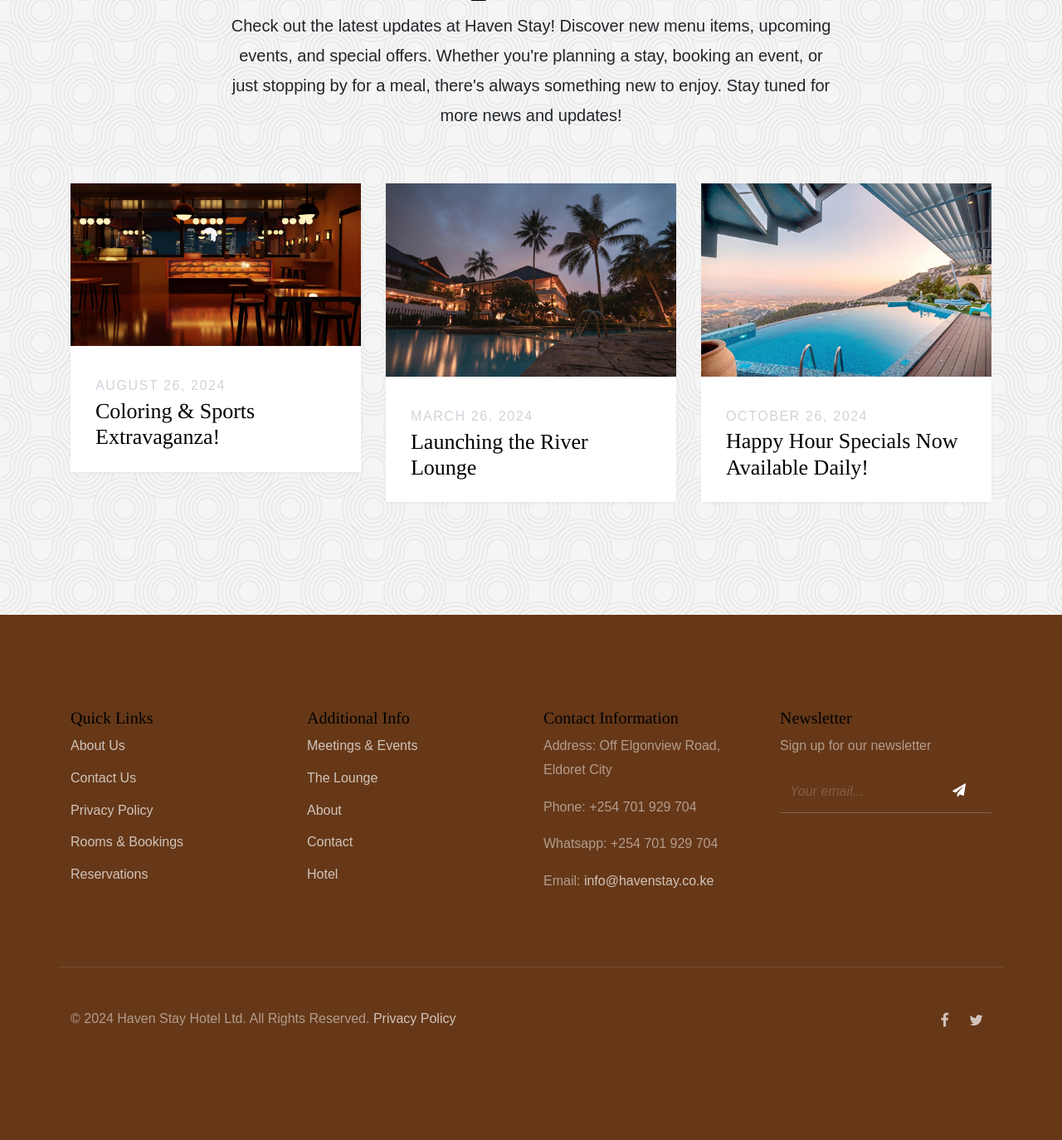
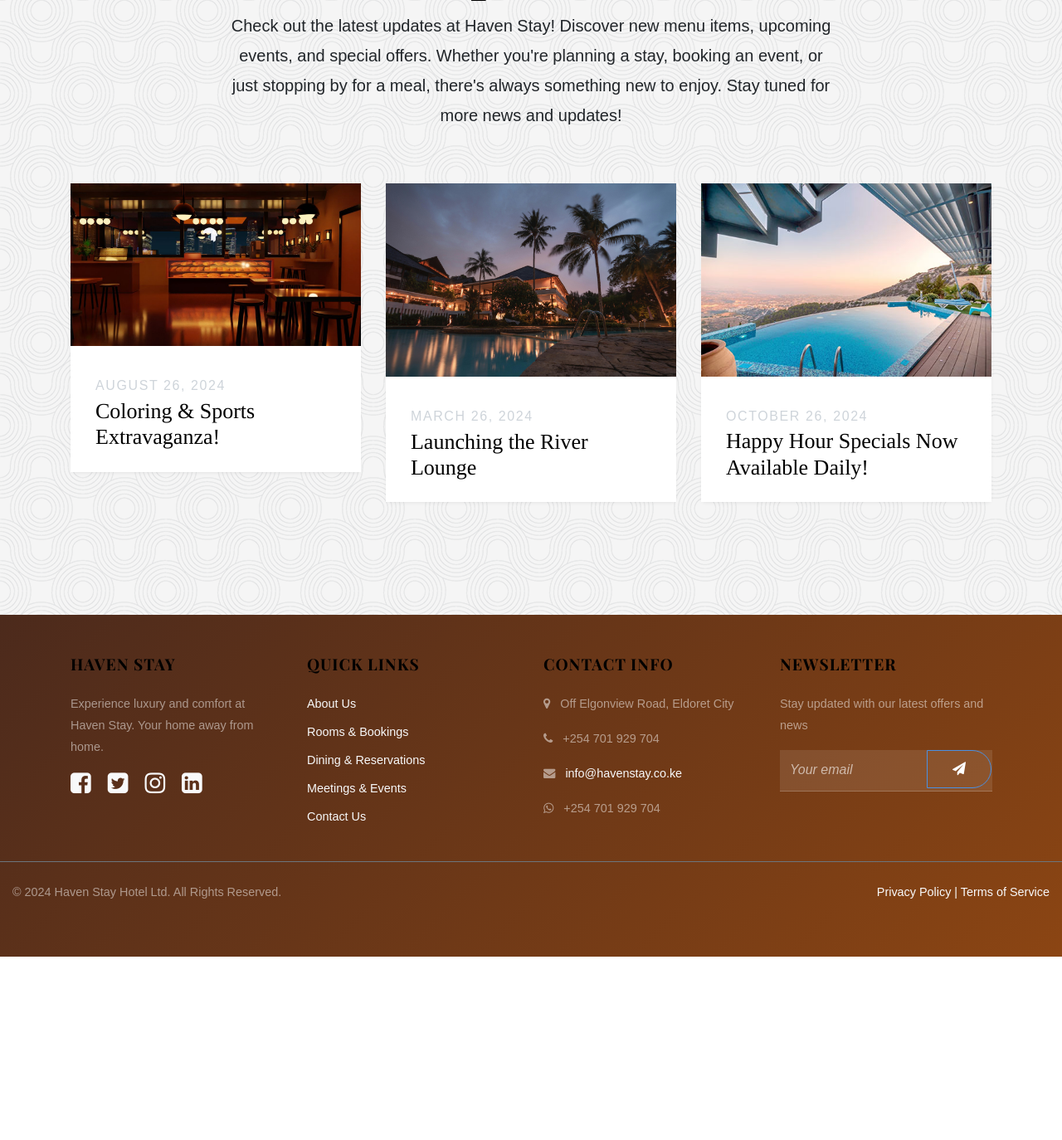
Before and after one commit to Cheruiyot-dev/stayweb, a Flask app: page / in a window 1280 px wide. Shown: the part 3215-4589 px from the top of the page at 83% size. After the commit the page ends 4368 px from the top, so only its background shows below. Run offline with Flask 3, Linux system fonts and the light colour scheme; some libraries are stand-ins or nearby versions; some web fonts are replaced.

Commit message:
add gallery page

```diff
--- a/app/routes/guest_routes.py
+++ b/app/routes/guest_routes.py
@@ -12,6 +12,11 @@ guest_bp = Blueprint('guest', __name__, template_folder='../templates')
 @guest_bp.route('/')
 def index():
     return render_template('guest/index.html')
+
+
+@guest_bp.route('/gallery')
+def gallery():
+    return render_template('guest/gallery.html')
 
 @guest_bp.route('/about')
 def about():
--- a/app/static/css/style.css
+++ b/app/static/css/style.css
@@ -853,7 +853,7 @@ textarea.form-control {
 }
 
 .footer-section {
-  background: #663818;
+  background-color: #663818;
   color: #fff;
 }
 
@@ -1053,3 +1053,127 @@ textarea.form-control {
   -webkit-box-shadow: 0 2px 7px 0 rgba(0, 0, 0, 0.2);
   box-shadow: 0 2px 7px 0 rgba(0, 0, 0, 0.2);
 }
+
+
+/* Added footer */
+/*
+@import url('https://fonts.googleapis.com/css2?family=Playfair+Display:wght@400;700&family=Raleway:wght@300;400;600&display=swap');
+
+.footer-font {
+    font-family: 'Raleway', sans-serif;
+}
+
+.footer-heading {
+    font-family: 'Playfair Display', serif;
+    font-weight: 700;
+}
+
+.footer-section {
+    font-size: 0.9rem;
+    background: #663818;
+  color: #fff;
+}
+
+.footer-section h5 {
+    font-size: 1.2rem;
+    margin-bottom: 1.5rem;
+    letter-spacing: 1px;
+}
+
+.footer-section .social-icons a:hover {
+    opacity: 0.8;
+}
+
+.footer-newsletter .form-control {
+    background-color: rgba(255, 255, 255, 0.1);
+    border-color: rgba(255, 255, 255, 0.1);
+    color: #fff;
+    font-family: 'Raleway', sans-serif;
+}
+
+.footer-newsletter .form-control::placeholder {
+    color: rgba(255, 255, 255, 0.5);
+}
+
+.footer-newsletter .btn-primary {
+    background-color: #007bff;
+    border-color: #007bff;
+    font-family: 'Raleway', sans-serif;
+    font-weight: 600;
+}
+
+.footer-newsletter .btn-primary:hover {
+    background-color: #0056b3;
+    border-color: #0056b3;
+} */
+
+
+@import url('https://fonts.googleapis.com/css2?family=Playfair+Display:wght@400;700&family=Raleway:wght@300;400;600&display=swap');
+
+.footer-font {
+    font-family: 'Raleway', sans-serif;
+}
+
+.footer-heading {
+    font-family: 'Playfair Display', serif;
+    font-weight: 700;
+}
+
+.footer-section {
+    font-size: 0.9rem;
+    background: linear-gradient(135deg, #4c2a1c 0%, #8b4513 100%);
+    color: #ffffff;
+}
+
+.footer-section h5 {
+    font-size: 1.2rem;
+    margin-bottom: 1.5rem;
+    letter-spacing: 1px;
+}
+
+.footer-section .social-icons a {
+    color: #ffffff;
+    transition: opacity 0.3s ease;
+}
+
+.footer-section .social-icons a:hover {
+    opacity: 0.8;
+}
+
+.footer-section a {
+    color: #ffffff;
+    transition: color 0.3s ease;
+}
+
+.footer-section a:hover {
+    color: #f0f0f0;
+    text-decoration: none;
+}
+
+.footer-newsletter .form-control {
+    background-color: rgba(255, 255, 255, 0.1);
+    border-color: rgba(255, 255, 255, 0.2);
+    color: #fff;
+    font-family: 'Raleway', sans-serif;
+}
+
+.footer-newsletter .form-control::placeholder {
+    color: rgba(255, 255, 255, 0.6);
+}
+
+.footer-newsletter .btn-primary {
+    background-color: #4a90e2;
+    border-color: #4a90e2;
+    font-family: 'Raleway', sans-serif;
+    font-weight: 600;
+    transition: background-color 0.3s ease, border-color 0.3s ease;
+}
+
+.footer-newsletter .btn-primary:hover {
+    background-color: #357abd;
+    border-color: #357abd;
+}
+
+.footer-section .container-fluid {
+    border-color: rgba(255, 255, 255, 0.1);
+}
--- a/app/templates/guest/base.html
+++ b/app/templates/guest/base.html
@@ -17,33 +17,36 @@
 <body>
     <header class="site-header">
         <div class="container-fluid">
-            <!-- target this to make navbar sticky -->
             <div class="row align-items-center nav-sticky">
-              <div class="col-4 site-logo" data-aos="fade">
-                <a href=" {{url_for('guest.index')}}">Haven Stay</a>
+                <div class="col-3 site-logo" data-aos="fade">
+                    <a href="{{url_for('guest.index')}}">Haven Stay</a>
                 </div>
-              <div class="col-4 text-center">
-
+                <div class="col-6 text-center">
+                    <div class="d-inline-block mr-3">
                         <div class="dropdown show">
-                  <a class="btn btn-secondary dropdown-toggle  btn-rectangular" href="#" role="button" id="dropdownMenuLink" data-toggle="dropdown" aria-haspopup="true" aria-expanded="false">
+                            <a class="btn btn-secondary dropdown-toggle btn-rectangular" href="#" role="button" id="dropdownMenuLink" data-toggle="dropdown" aria-haspopup="true" aria-expanded="false">
                                 Book
                             </a>
-
                             <div class="dropdown-menu" aria-labelledby="dropdownMenuLink">
-
-                    <a class="dropdown-item" href=" {{ url_for('guest.hotel')}}">Book Room</a>
-                    <a class="dropdown-item" href=" {{ url_for('guest.reservation')}}">Table Reservations</a>
-                    <a class="dropdown-item" href=" {{ url_for('guest.meetings_events')}}">Meetings & Events</a>
+                                <a class="dropdown-item" href="{{ url_for('guest.hotel')}}">Book Room</a>
+                                <a class="dropdown-item" href="{{ url_for('guest.reservation')}}">Table Reservations</a>
+                                <a class="dropdown-item" href="{{ url_for('guest.meetings_events')}}">Meetings & Events</a>
                             </div>
                         </div>
                     </div>
-              <div class="col-4">
+                    <div class="d-inline-block  site-logo">
+                        <a href="{{ url_for('guest.gallery')}}">Gallery</a>
+                    </div>
+                </div>
+                <div class="col-3 text-right">
                     <div class="site-menu-toggle js-site-menu-toggle" data-aos="fade">
                         <span></span>
                         <span></span>
                         <span></span>
                     </div>
-                <!-- END menu-toggle -->
+                </div>
+            </div>
+        </div>
 
         <div class="site-navbar js-site-navbar">
             <nav role="navigation">
@@ -51,13 +54,12 @@
                     <div class="row full-height align-items-center">
                         <div class="col-md-6">
                             <ul class="list-unstyled menu">
-                            <li class="active"><a href=" {{ url_for('guest.index')}}">Home</a></li>
-                            <li><a href=" {{ url_for('guest.hotel')}}">Rooms & Bookings</a></li>
-                            <li><a href="  {{ url_for('guest.reservation')}}">Bar & Reservations</a></li>
-                            <li><a href=" {{ url_for('guest.meetings_events')}}">Meetings & Events</a></li>
-                            <!-- <li><a href="blog.html">Latest news & updates</a></li> -->
-                            <li><a href=" {{ url_for('guest.contact')}}">Contact us</a></li>
-                            <li><a href=" {{ url_for('guest.about')}} ">About</a></li>
+                                <li class="active"><a href="{{ url_for('guest.index')}}">Home</a></li>
+                                <li><a href="{{ url_for('guest.hotel')}}">Rooms & Bookings</a></li>
+                                <li><a href="{{ url_for('guest.reservation')}}">Bar & Reservations</a></li>
+                                <li><a href="{{ url_for('guest.meetings_events')}}">Meetings & Events</a></li>
+                                <li><a href="{{ url_for('guest.contact')}}">Contact us</a></li>
+                                <li><a href="{{ url_for('guest.about')}}">About</a></li>
                             </ul>
                         </div>
                         <div class="col-md-6 extra-info">
@@ -86,80 +88,67 @@
                 </div>
             </nav>
         </div>
-              </div>
-            </div>
-          </div>
     </header>
 
     {% block content %}{% endblock %}
 
-    <footer class="section footer-section">
+    <footer class="section footer-section bg-dark text-light py-5 footer-font">
       <div class="container">
-            <div class="row mb-4">
-              <!-- Quick Links Section -->
-              <div class="col-md-3 mb-5">
-                <h5>Quick Links</h5>
-                <ul class="list-unstyled link">
-                  <li><a href="#">About Us</a></li>
-                  <li><a href="#">Contact Us</a></li>
-                  <li><a href="#">Privacy Policy</a></li>
-                  <li><a href="#">Rooms & Bookings</a></li>
-                  <li><a href="#">Reservations</a></li>
+          <div class="row">
+              <div class="col-md-3 mb-4 mb-md-0">
+                  <h5 class="text-uppercase mb-4 font-weight-bold footer-heading">Haven Stay</h5>
+                  <p class="mb-3">Experience luxury and comfort at Haven Stay. Your home away from home.</p>
+                  <div class="social-icons">
+                      <a href="#" class="text-light mr-3" aria-label="Facebook"><i class="fa fa-facebook-square fa-2x"></i></a>
+                      <a href="#" class="text-light mr-3" aria-label="Twitter"><i class="fa fa-twitter-square fa-2x"></i></a>
+                      <a href="#" class="text-light mr-3" aria-label="Instagram"><i class="fa fa-instagram fa-2x"></i></a>
+                      <a href="#" class="text-light" aria-label="LinkedIn"><i class="fa fa-linkedin-square fa-2x"></i></a>
+                  </div>
+              </div>
+
+              <div class="col-md-3 mb-4 mb-md-0">
+                  <h5 class="text-uppercase mb-4 font-weight-bold footer-heading">Quick Links</h5>
+                  <ul class="list-unstyled">
+                      <li class="mb-2"><a href="{{ url_for('guest.about')}}" class="text-light">About Us</a></li>
+                      <li class="mb-2"><a href="{{ url_for('guest.hotel')}}" class="text-light">Rooms & Bookings</a></li>
+                      <li class="mb-2"><a href="{{ url_for('guest.reservation')}}" class="text-light">Dining & Reservations</a></li>
+                      <li class="mb-2"><a href="{{ url_for('guest.reservation')}}" class="text-light">Meetings & Events</a></li>
+                      <li class="mb-2"><a href="{{ url_for('guest.contact')}}" class="text-light">Contact Us</a></li>
                   </ul>
               </div>
 
-              <!-- Additional Links Section -->
-              <div class="col-md-3 mb-5">
-                <h5>Additional Info</h5>
-                <ul class="list-unstyled link">
-                  <li><a href="#">Meetings & Events</a></li>
-                  <li><a href="#">The Lounge</a></li>
-                  <li><a href="#">About</a></li>
-                  <li><a href="#">Contact</a></li>
-                  <li><a href="#">Hotel</a></li>
-                </ul>
+              <div class="col-md-3 mb-4 mb-md-0">
+                  <h5 class="text-uppercase mb-4 font-weight-bold footer-heading">Contact Info</h5>
+                  <p><i class="fa fa-map-marker mr-2"></i> Off Elgonview Road, Eldoret City</p>
+                  <p><i class="fa fa-phone mr-2"></i> +254 701 929 704</p>
+                  <p><i class="fa fa-envelope mr-2"></i> <a href="mailto:info@havenstay.co.ke" class="text-light">info@havenstay.co.ke</a></p>
+                  <p><i class="fa fa-whatsapp mr-2"></i> +254 701 929 704</p>
               </div>
 
-              <!-- Contact Information Section -->
-              <div class="col-md-3 mb-5 pr-md-5 contact-info">
-                <h5>Contact Information</h5>
-                <p><strong>Address:</strong> Off Elgonview Road, Eldoret City</p>
-                <p><strong>Phone:</strong> +254 701 929 704</p>
-                <p><strong>Whatsapp:</strong> +254 701 929 704</p>
-                <p><strong>Email:</strong> <a href="mailto:info@havenstay.co.ke">info@havenstay.co.ke</a></p>
+              <div class="col-md-3">
+                  <h5 class="text-uppercase mb-4 font-weight-bold footer-heading">Newsletter</h5>
+                  <p class="mb-3">Stay updated with our latest offers and news</p>
+                  <form action="#" class="footer-newsletter">
+                      <div class="input-group mb-3">
+                          <input type="email" class="form-control" placeholder="Your email" aria-label="Your email" required>
+                          <div class="input-group-append">
+                              <button class="btn btn-primary" type="submit">
+                                  <i class="fa fa-paper-plane"></i>
+                              </button>
                           </div>
-
-              <!-- Newsletter Signup Section -->
-              <div class="col-md-3 mb-5">
-                <h5>Newsletter</h5>
-                <p>Sign up for our newsletter</p>
-                <form action="#" class="footer-newsletter">
-                  <div class="form-group">
-                    <input
-                      type="email"
-                      class="form-control"
-                      placeholder="Your email..."
-                      required
-                    />
-                    <button type="submit" class="btn">
-                      <span class="fa fa-paper-plane"></span>
-                      <span class="sr-only">Submit</span>
-                    </button>
                       </div>
                   </form>
               </div>
           </div>
-
-            <!-- Footer Bottom Section -->
-            <div class="row bordertop pt-5">
-              <p class="col-md-6 text-left">
-                &copy; <script>document.write(new Date().getFullYear());</script> Haven Stay Hotel Ltd. All Rights Reserved. <a href="#">Privacy Policy</a>
-              </p>
-
-              <p class="col-md-6 text-right social">
-                <a href="#" aria-label="Facebook"><span class="fa fa-facebook"></span></a>
-                <a href="#" aria-label="Twitter"><span class="fa fa-twitter"></span></a>
-              </p>
+      </div>
+      <div class="container-fluid mt-4 pt-4 border-top border-secondary">
+          <div class="row">
+              <div class="col-md-6 text-center text-md-left">
+                  <p>&copy; <script>document.write(new Date().getFullYear());</script> Haven Stay Hotel Ltd. All Rights Reserved.</p>
+              </div>
+              <div class="col-md-6 text-center text-md-right">
+                  <a href="#" class="text-light">Privacy Policy</a> | <a href="#" class="text-light">Terms of Service</a>
+              </div>
           </div>
       </div>
   </footer>
```
Also changed, not shown: app/templates/guest/gallery.html (added, +235 -0 lines). Lines whose indentation alone changed are shown as unchanged.
